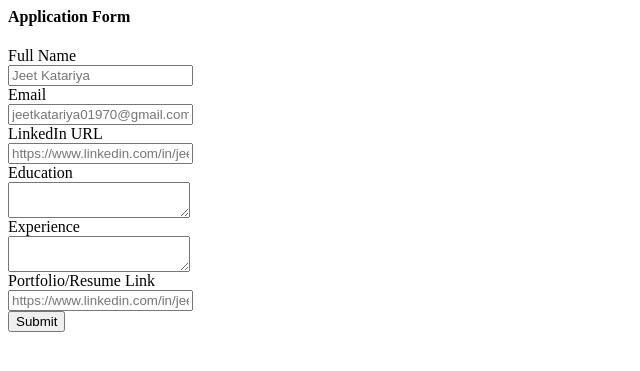
After one commit to jeetkatariya/flask-web-app, a Flask app: template templates/application_form.html in a window 1280 px wide. The commit adds this page. Shown: the top 371 px of the page, without its empty margins (0-640 px from the left). Run offline with Flask 3, Linux system fonts and the light colour scheme; the template is opened without the code that fills it, so the values that code supplies are empty; some libraries are stand-ins or nearby versions.

Commit message:
created form for submitting job application and updating the database

```diff
--- a/app.py
+++ b/app.py
@@ -67,7 +67,7 @@
 #   app.run(host="0.0.0.0", debug=True)
 
 # app.py
-from flask import Flask, render_template, jsonify
+from flask import Flask, render_template, jsonify, request
 import sqlalchemy
 import urllib.parse
 import os
@@ -111,6 +111,36 @@ def get_job(id):
   else:
     return dict(rows[0])
 
+def add_application_to_db(job_id, application):
+  original_password = os.environ['DB_PASSWORD']
+  encoded_password = urllib.parse.quote_plus(original_password)
+
+  db_user = os.environ['DB_USER']
+  connection_string = f'postgresql+psycopg2://{db_user}:{encoded_password}@aws-0-us-west-1.pooler.supabase.com:6543/postgres'
+
+  engine = sqlalchemy.create_engine(connection_string)
+
+  with engine.connect() as conn:
+
+    query = sqlalchemy.text("""
+        INSERT INTO applications (job_id, full_name, email, linkedin, education, experience, resume)
+        VALUES (:job_id, :full_name, :email, :linkedin, :education, :experience, :resume)
+    """)
+
+    try:
+      conn.execute(query, {
+          'job_id': job_id,
+          'full_name': application['full_name'],
+          'email': application['email'],
+          'linkedin': application['linkedin'],
+          'education': application['education'],
+          'experience': application['experience'],
+          'resume': application['resume']
+      })
+      print("Application added to the database successfully.")
+    except Exception as e:
+      print(f"Error inserting application: {e}")
+
 @app.route('/')
 def landing_page():
     jobs = get_jobs()
@@ -130,5 +160,20 @@ def show_job(id):
 
   return render_template("jobpage.html", job=job)
 
+@app.route("/job/<int:id>/apply", methods=["POST"])
+def apply_to_job(id):
+    data = request.form.to_dict()
+    job = get_job(id)
+
+    add_application_to_db(id, data)
+
+    if not job:
+        return "Not Found", 404
+
+    return render_template('application_submitted.html', application=data, job=job)
+
+
+
 if __name__ == '__main__':
-    app.run(debug=True)
+    print(app.url_map)  # Print registered routes for debugging
+    app.run(host="0.0.0.0", debug=True)
--- /dev/null
+++ b/templates/application_form.html
@@ -0,0 +1,36 @@
+<div>
+  <h4>Application Form</h4>
+  <form action="/job/{{job['id']}}/apply" method="post">
+    <div class="mb-2">
+      <label>Full Name</label><br>
+      <input type="text" name = "full_name" placeholder="Jeet Katariya" required>
+    </div>
+
+    <div class="mb-2">
+      <label>Email</label><br>
+      <input type="text" name = "email" placeholder="jeetkatariya01970@gmail.com" required>
+    </div>
+
+    <div class="mb-2">
+      <label>LinkedIn URL</label><br>
+      <input type="text" name = "linkedin" placeholder="https://www.linkedin.com/in/jeetkatariya/" required>
+    </div>
+
+    <div class="mb-2">
+      <label>Education</label><br>
+      <textarea name="education" required"></textarea>
+    </div>
+
+    <div class="mb-2">
+      <label>Experience</label><br>
+      <textarea name="experience" required"></textarea>
+    </div>
+
+    <div class="mb-2">
+      <label>Portfolio/Resume Link</label><br>
+      <input type="text" name = "resume" placeholder="https://www.linkedin.com/in/jeetkatariya/" required>
+    </div>
+
+    <input type="submit">
+  </form>
+</div>
--- a/templates/jobpage.html
+++ b/templates/jobpage.html
@@ -20,6 +20,8 @@
       <h4>Salary</h4>
       <p>{{job.currency}}{{job.salary}}</p>
 
+      {% include 'application_form.html' %}
+
       <div style="text-align:center;"">
       <a href="mailto:jkkatari@iu.edu?subject=Job%20Inquiry%2F%20Question%20about%20xx%20role&body=My%20name%3A%20%3Cyour%20name%20here%3E%0D%0A%0D%0AMy%20doubts%3A%20%3Cask%20your%20doubts%3E" type="button" class="btn btn-primary"
         >Contact Us</a>
```
Also changed, not shown: templates/application_submitted.html (added, +34 -0 lines), 1 other file.
